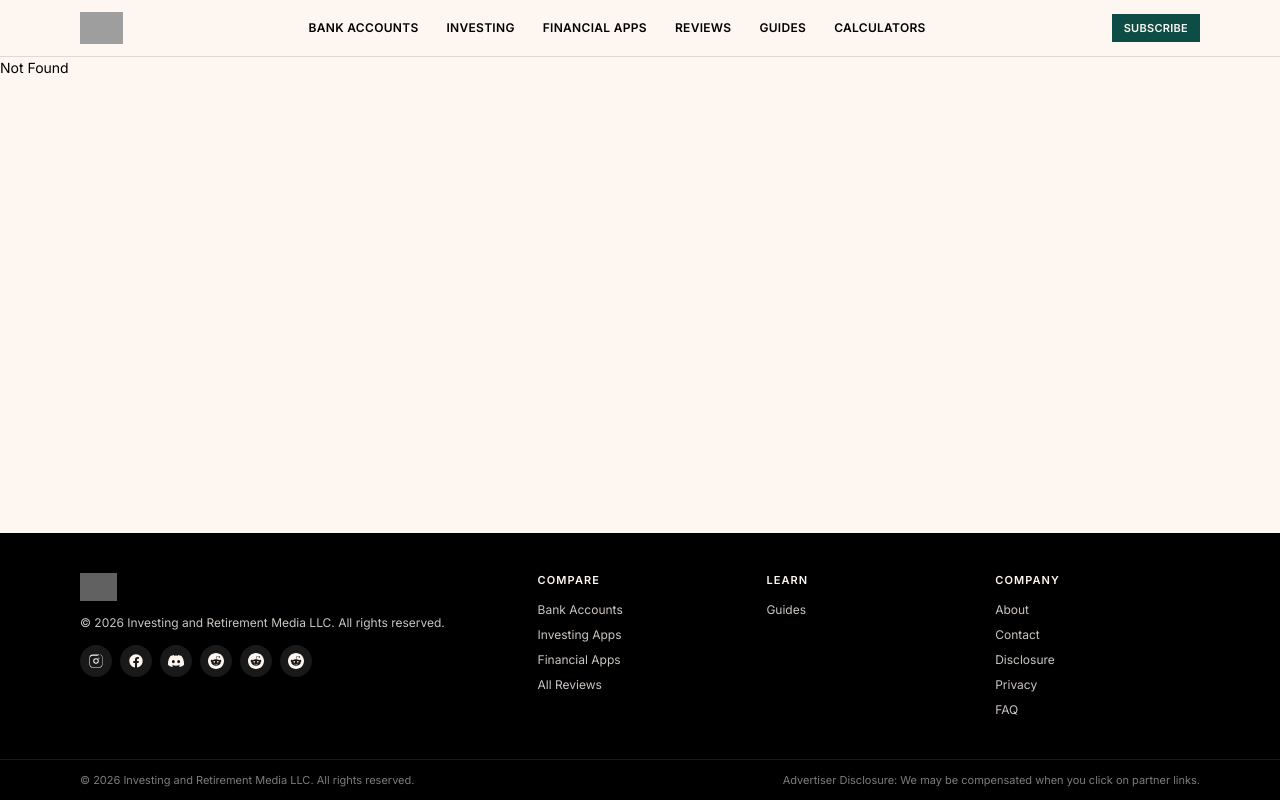
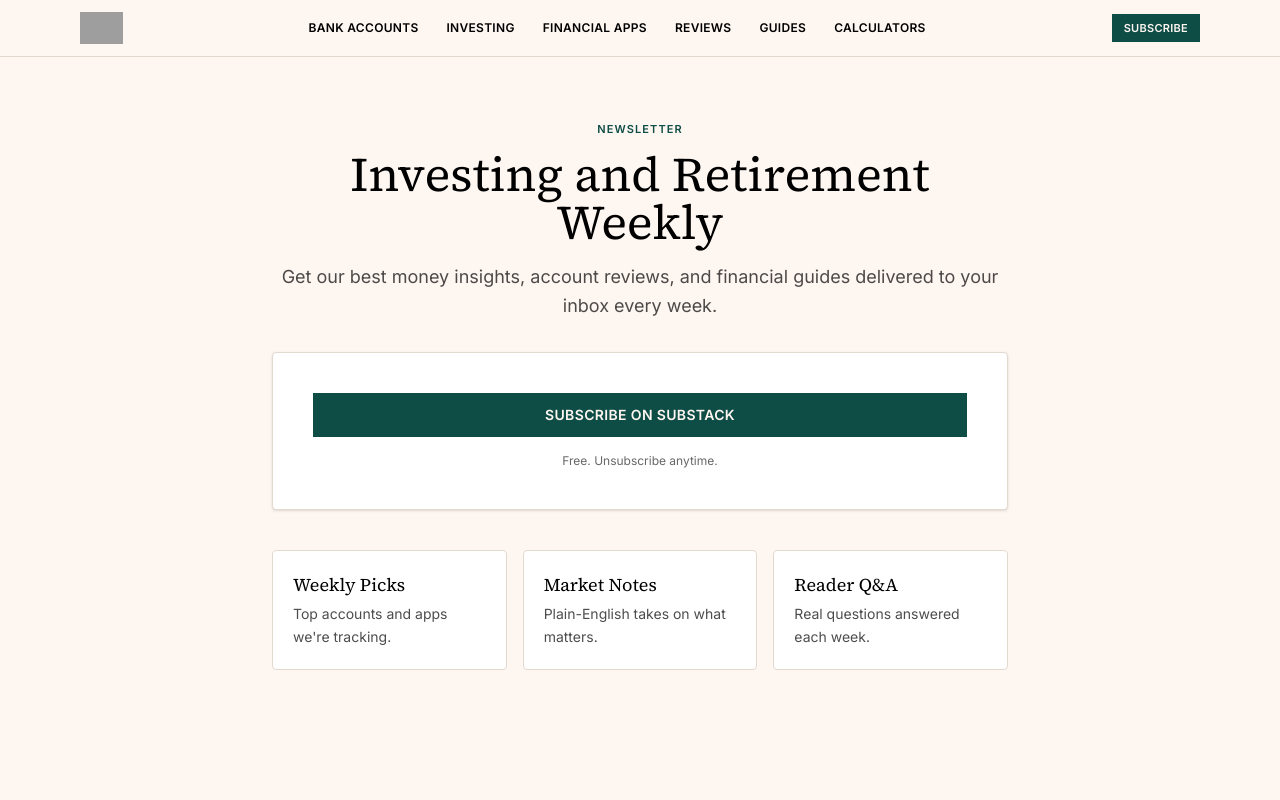
Before and after one commit to mhhventures/investingandretirement-site-2026, a React (Vite) app: page /newsletter in a window 1280 px wide. Shown: the top 800 px of the page. Built offline with nearby package versions, Linux system fonts and the light colour scheme; grey boxes are pictures that could not be loaded.

Commit message:
Update from Shipper

```diff
--- a/index.html
+++ b/index.html
@@ -8,11 +8,12 @@
     <link rel="dns-prefetch" href="https://cdn.shipper.now" />
     <link rel="preconnect" href="https://fonts.googleapis.com" />
     <link rel="preconnect" href="https://fonts.gstatic.com" crossorigin />
-    <link rel="preload" as="style" href="https://fonts.googleapis.com/css2?family=Inter:wght@400;600;700;800&family=Source+Serif+4:opsz,wght@8..60,400;8..60,700&display=swap" />
-    <link rel="stylesheet" href="https://fonts.googleapis.com/css2?family=Inter:wght@400;600;700;800&family=Source+Serif+4:opsz,wght@8..60,400;8..60,700&display=swap" media="print" onload="this.media='all'" />
+    <link rel="preload" as="style" href="https://fonts.googleapis.com/css2?family=Inter:wght@400;600;700&family=Source+Serif+4:opsz,wght@8..60,400;8..60,700&display=swap" />
+    <link rel="stylesheet" href="https://fonts.googleapis.com/css2?family=Inter:wght@400;600;700&family=Source+Serif+4:opsz,wght@8..60,400;8..60,700&display=swap" />
+    <noscript><link rel="stylesheet" href="https://fonts.googleapis.com/css2?family=Inter:wght@400;600;700&family=Source+Serif+4:opsz,wght@8..60,400;8..60,700&display=swap" /></noscript>
     <title>Best Bank Accounts, Brokerages, and Money Apps (2026) | Investing and Retirement</title>
     <script defer src="/.shipper/monitor.js?v=1777320428597"></script>
-    <script src="https://shipper-api-production-3b99.up.railway.app/tracker.js" data-project-id="54d20887-4092-486d-b644-03c0f03c8ffd" async></script>
+    <script src="https://shipper-api-production-3b99.up.railway.app/tracker.js" data-project-id="54d20887-4092-486d-b644-03c0f03c8ffd" defer></script>
     <meta property="og:image" content="/images/share-image.png" />
     <meta property="og:image:width" content="1200" />
     <meta property="og:image:height" content="630" />
--- a/src/routeTree.gen.ts
+++ b/src/routeTree.gen.ts
@@ -12,6 +12,7 @@ import { Route as rootRouteImport } from './routes/__root'
 import { Route as ShipperDraftRouteImport } from './routes/shipper-draft'
 import { Route as ReviewsRouteImport } from './routes/reviews'
 import { Route as PrivacyRouteImport } from './routes/privacy'
+import { Route as NewsletterRouteImport } from './routes/newsletter'
 import { Route as InvestingRouteImport } from './routes/investing'
 import { Route as GuidesRouteImport } from './routes/guides'
 import { Route as FinancialAppsRouteImport } from './routes/financial-apps'
@@ -39,6 +40,11 @@ const ReviewsRoute = ReviewsRouteImport.update({
 const PrivacyRoute = PrivacyRouteImport.update({
   id: '/privacy',
   path: '/privacy',
+  getParentRoute: () => rootRouteImport,
+} as any)
+const NewsletterRoute = NewsletterRouteImport.update({
+  id: '/newsletter',
+  path: '/newsletter',
   getParentRoute: () => rootRouteImport,
 } as any)
 const InvestingRoute = InvestingRouteImport.update({
@@ -118,6 +124,7 @@ export interface FileRoutesByFullPath {
   '/financial-apps': typeof FinancialAppsRoute
   '/guides': typeof GuidesRouteWithChildren
   '/investing': typeof InvestingRoute
+  '/newsletter': typeof NewsletterRoute
   '/privacy': typeof PrivacyRoute
   '/reviews': typeof ReviewsRoute
   '/shipper-draft': typeof ShipperDraftRoute
@@ -136,6 +143,7 @@ export interface FileRoutesByTo {
   '/financial-apps': typeof FinancialAppsRoute
   '/guides': typeof GuidesRouteWithChildren
   '/investing': typeof InvestingRoute
+  '/newsletter': typeof NewsletterRoute
   '/privacy': typeof PrivacyRoute
   '/reviews': typeof ReviewsRoute
   '/shipper-draft': typeof ShipperDraftRoute
@@ -155,6 +163,7 @@ export interface FileRoutesById {
   '/financial-apps': typeof FinancialAppsRoute
   '/guides': typeof GuidesRouteWithChildren
   '/investing': typeof InvestingRoute
+  '/newsletter': typeof NewsletterRoute
   '/privacy': typeof PrivacyRoute
   '/reviews': typeof ReviewsRoute
   '/shipper-draft': typeof ShipperDraftRoute
@@ -175,6 +184,7 @@ export interface FileRouteTypes {
     | '/financial-apps'
     | '/guides'
     | '/investing'
+    | '/newsletter'
     | '/privacy'
     | '/reviews'
     | '/shipper-draft'
@@ -193,6 +203,7 @@ export interface FileRouteTypes {
     | '/financial-apps'
     | '/guides'
     | '/investing'
+    | '/newsletter'
     | '/privacy'
     | '/reviews'
     | '/shipper-draft'
@@ -211,6 +222,7 @@ export interface FileRouteTypes {
     | '/financial-apps'
     | '/guides'
     | '/investing'
+    | '/newsletter'
     | '/privacy'
     | '/reviews'
     | '/shipper-draft'
@@ -230,6 +242,7 @@ export interface RootRouteChildren {
   FinancialAppsRoute: typeof FinancialAppsRoute
   GuidesRoute: typeof GuidesRouteWithChildren
   InvestingRoute: typeof InvestingRoute
+  NewsletterRoute: typeof NewsletterRoute
   PrivacyRoute: typeof PrivacyRoute
   ReviewsRoute: typeof ReviewsRoute
   ShipperDraftRoute: typeof ShipperDraftRoute
@@ -257,6 +270,13 @@ declare module '@tanstack/react-router' {
       path: '/privacy'
       fullPath: '/privacy'
       preLoaderRoute: typeof PrivacyRouteImport
+      parentRoute: typeof rootRouteImport
+    }
+    '/newsletter': {
+      id: '/newsletter'
+      path: '/newsletter'
+      fullPath: '/newsletter'
+      preLoaderRoute: typeof NewsletterRouteImport
       parentRoute: typeof rootRouteImport
     }
     '/investing': {
@@ -387,6 +407,7 @@ const rootRouteChildren: RootRouteChildren = {
   FinancialAppsRoute: FinancialAppsRoute,
   GuidesRoute: GuidesRouteWithChildren,
   InvestingRoute: InvestingRoute,
+  NewsletterRoute: NewsletterRoute,
   PrivacyRoute: PrivacyRoute,
   ReviewsRoute: ReviewsRoute,
   ShipperDraftRoute: ShipperDraftRoute,
--- a/src/routes/calculators/$calcId.tsx
+++ b/src/routes/calculators/$calcId.tsx
@@ -361,7 +361,7 @@ function ProductLogo({ slug, logoText, color }: { slug: string; logoText: string
   }
   return (
     <div className="w-10 h-10 rounded overflow-hidden bg-white border border-[#e4d9cf] flex items-center justify-center flex-shrink-0">
-      <img src={url} alt={logoText} className="w-full h-full object-contain" onError={() => setFailed(true)} />
+      <img src={url} alt={logoText} loading="lazy" decoding="async" className="w-full h-full object-contain" onError={() => setFailed(true)} />
     </div>
   );
 }
--- /dev/null
+++ b/src/routes/newsletter.tsx
@@ -0,0 +1,52 @@
+import { createFileRoute } from "@tanstack/react-router";
+
+export const Route = createFileRoute("/newsletter")({
+  component: NewsletterPage,
+});
+
+function NewsletterPage() {
+  return (
+    <div className="bg-[#fef6f1] min-h-screen">
+      <div className="max-w-3xl mx-auto px-4 py-12 sm:py-16">
+        <div className="text-center mb-8">
+          <p className="text-[11px] font-semibold tracking-widest text-[#0e4d45] uppercase mb-3">
+            Newsletter
+          </p>
+          <h1 className="text-3xl sm:text-5xl font-serif text-black mb-4">
+            Investing and Retirement Weekly
+          </h1>
+          <p className="text-base sm:text-lg text-black/70 leading-relaxed">
+            Get our best money insights, account reviews, and financial guides delivered to your inbox every week.
+          </p>
+        </div>
+
+        <div className="bg-white border border-[#e4d9cf] rounded-lg p-6 sm:p-10 shadow-sm">
+          <a
+            href="https://investingretirement.substack.com/"
+            target="_blank"
+            rel="noopener noreferrer"
+            className="block w-full text-center bg-[#0e4d45] hover:bg-[#0a3832] text-[#fef6f1] font-semibold uppercase tracking-wide text-sm py-3 rounded-sm transition-colors"
+          >
+            Subscribe on Substack
+          </a>
+          <p className="text-xs text-black/60 text-center mt-4">
+            Free. Unsubscribe anytime.
+          </p>
+        </div>
+
+        <div className="grid sm:grid-cols-3 gap-4 mt-10">
+          {[
+            { title: "Weekly Picks", desc: "Top accounts and apps we're tracking." },
+            { title: "Market Notes", desc: "Plain-English takes on what matters." },
+            { title: "Reader Q&A", desc: "Real questions answered each week." },
+          ].map((item) => (
+            <div key={item.title} className="bg-white border border-[#e4d9cf] rounded-lg p-5">
+              <h3 className="font-serif text-lg text-black mb-1">{item.title}</h3>
+              <p className="text-sm text-black/70 leading-relaxed">{item.desc}</p>
+            </div>
+          ))}
+        </div>
+      </div>
+    </div>
+  );
+}
```
Also changed, not shown: public/shipper-i18n.json, 1 other file (tests, documents, lock files or other folders).
